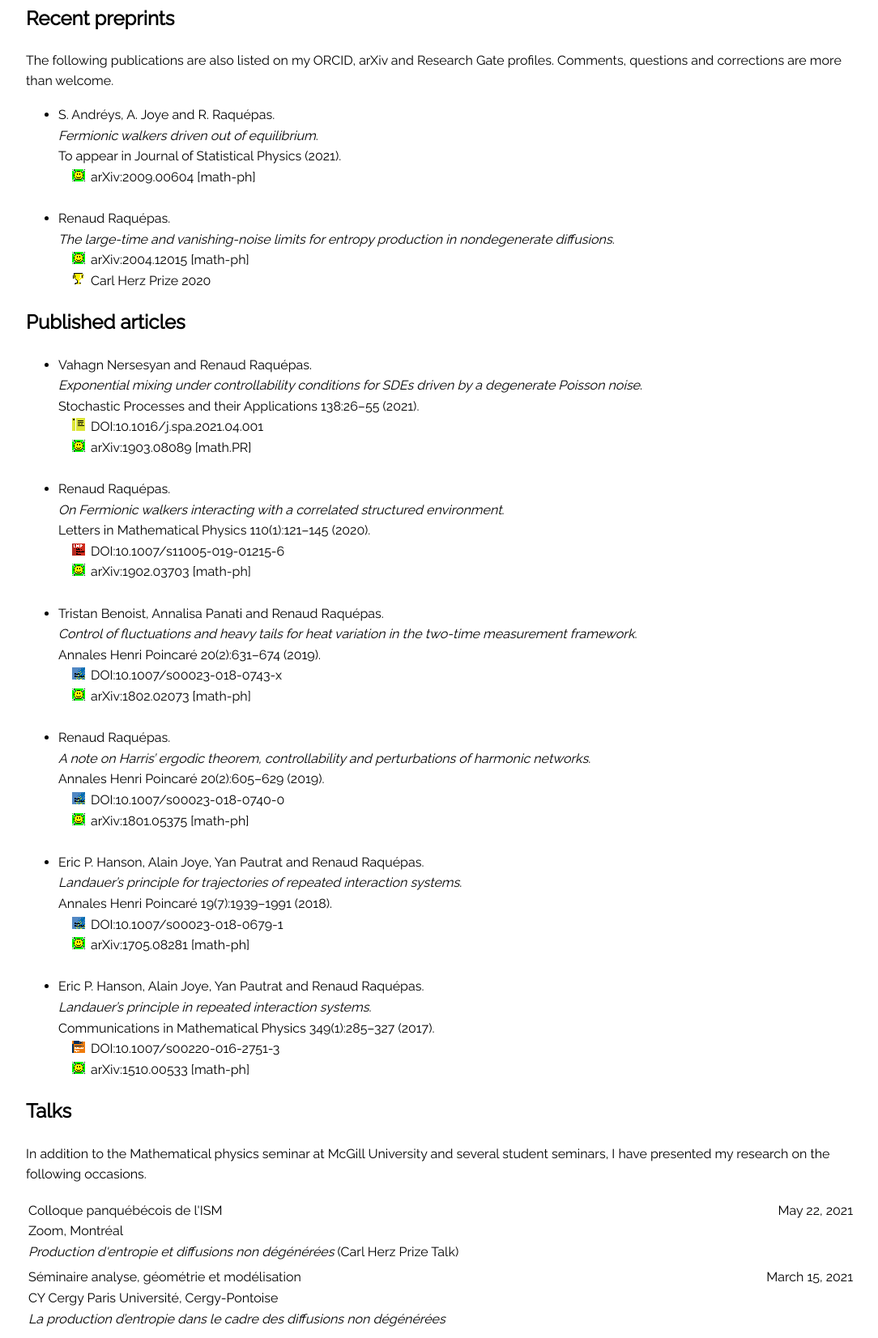
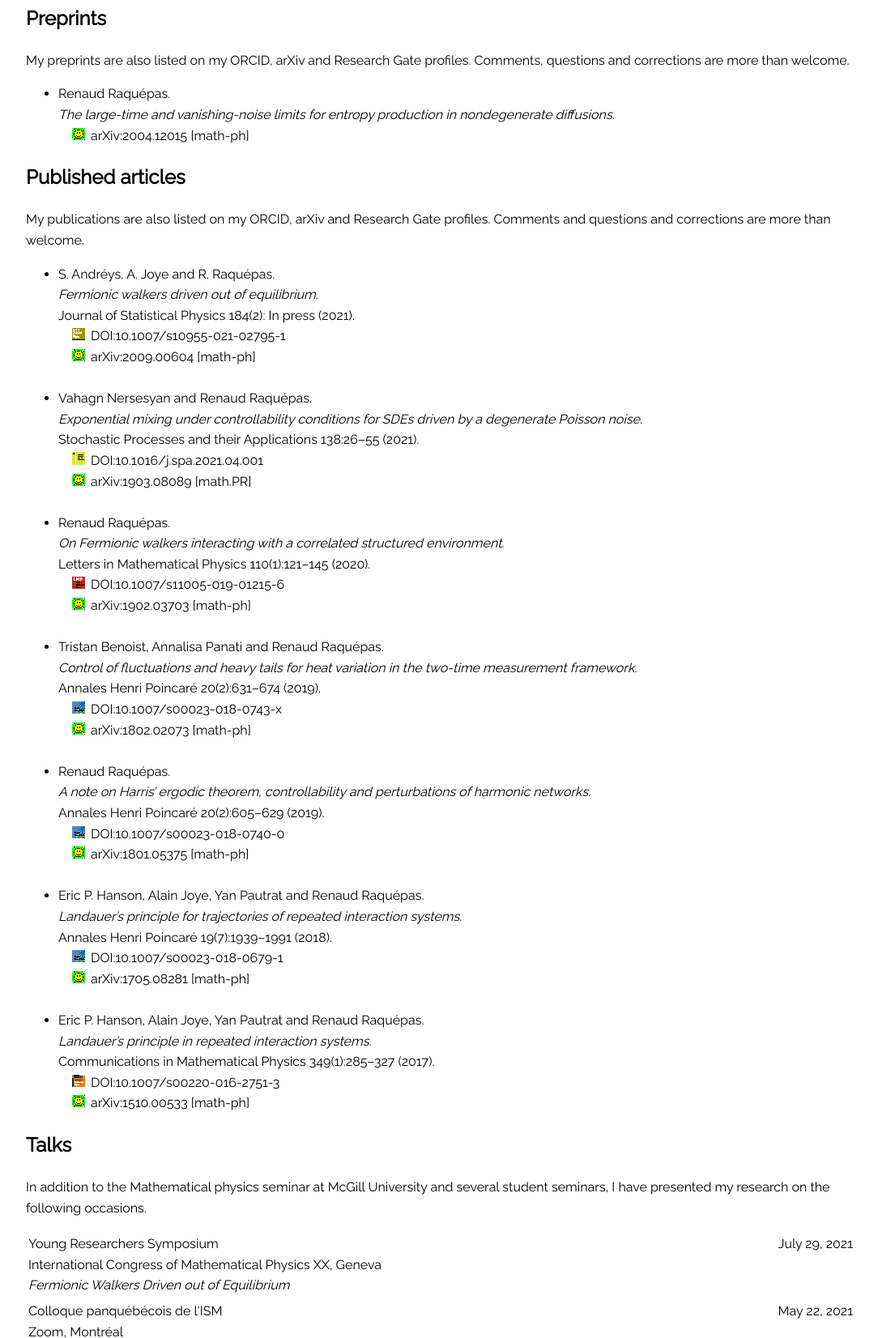
Before and after one commit to renaudraquepas/renaudraquepas.github.io, a plain HTML site: page publi.html in a window 1280 px wide. Shown: the part 76-1728 px from the top of the page at 81% size, without its empty margins (96-1180 px from the left). Drawn offline with Linux system fonts and the light colour scheme.

Commit message:
August 2021 update

```diff
--- a/publi.html
+++ b/publi.html
@@ -21,30 +21,34 @@
 
 <hr>
 
-<h2>Recent preprints</h2>
+<h2>Preprints</h2>
 
 <p>
-  The following publications are also listed on my <a href="https://orcid.org/0000-0002-7311-0425">ORCID</a>, <a href="https://arxiv.org/a/0000-0002-7311-0425.html">arXiv</a> and <a href="https://www.researchgate.net/profile/Renaud_Raquepas">Research Gate</a> profiles. Comments, questions and corrections are more than welcome.
+  My preprints are also listed on my <a href="https://orcid.org/0000-0002-7311-0425">ORCID</a>, <a href="https://arxiv.org/a/0000-0002-7311-0425.html">arXiv</a> and <a href="https://www.researchgate.net/profile/Renaud_Raquepas">Research Gate</a> profiles. Comments, questions and corrections are more than welcome.
 </p>
 
 <ul>
-    <li> S. Andréys, A. Joye and R. Raquépas. <br> <i>Fermionic walkers driven out of equilibrium</i>. <br> To appear in Journal of Statistical Physics (2021).
-      <ul>
-        <li style="list-style-image: url('arxiv-icon.png')"><a href="http://arxiv.org/abs/2009.00604">arXiv:2009.00604 [math-ph]</a></li>
-      </ul>
-    </li>
-    <br>
     <li> Renaud Raquépas. <br> <i>The large-time and vanishing-noise limits for entropy production in nondegenerate diffusions</i>.
       <ul>
         <li style="list-style-image: url('arxiv-icon.png')"><a href="http://arxiv.org/abs/2004.12015">arXiv:2004.12015 [math-ph]</a></li>
-        <li style="list-style-image: url('prize-icon.png')"><a href="http://ism.uqam.ca/~ism/accueil/a-propos/fondation-carl-herz/prix-carl-herz/">Carl Herz Prize 2020</a></li>
       </ul>
     </li>
 </ul>
 
 <h2>Published articles</h2>
 
+<p>
+  My publications are also listed on my <a href="https://orcid.org/0000-0002-7311-0425">ORCID</a>, <a href="https://arxiv.org/a/0000-0002-7311-0425.html">arXiv</a> and <a href="https://www.researchgate.net/profile/Renaud_Raquepas">Research Gate</a> profiles. Comments and questions and corrections are more than welcome.
+</p>
+
 	<ul>
+      <li> S. Andréys, A. Joye and R. Raquépas. <br> <i>Fermionic walkers driven out of equilibrium</i>. <br> Journal of Statistical Physics 184(2): In press (2021).
+        <ul>
+          <li style="list-style-image: url('jsp-icon.png')"><a href="https://rdcu.be/coRBZ">DOI:10.1007/s10955-021-02795-1</a></li>
+          <li style="list-style-image: url('arxiv-icon.png')"><a href="http://arxiv.org/abs/2009.00604">arXiv:2009.00604 [math-ph]</a></li>
+        </ul>
+      </li>
+      <br>
       <li> Vahagn Nersesyan and Renaud Raquépas. <br> <i>Exponential mixing under controllability conditions for SDEs driven by a degenerate Poisson noise</i>. <br> Stochastic Processes and their Applications 138:26–55 (2021).
         <ul>
           <li style="list-style-image: url('spa-icon.png')"><a href="https://www.sciencedirect.com/science/article/abs/pii/S030441492100048X?via%3Dihub">DOI:10.1016/j.spa.2021.04.001</a></li>
@@ -99,6 +103,19 @@
 
     <p> In addition to the Mathematical physics seminar at McGill University and several student seminars, I have presented my research on the following occasions.
     </p>
+
+    <table style="width:100%">
+       <tr>
+          <td>
+             Young Researchers Symposium <br>
+             International Congress of Mathematical Physics XX, Geneva <br>
+             <i>Fermionic Walkers Driven out of Equilibrium</i>
+          </td>
+          <td align="right" valign="top">
+             July 29, 2021
+          </td>
+       </tr>
+    </table>
 
     <table style="width:100%">
        <tr>
```
Also changed, not shown: fr/index.html (+4 -4 lines), index.html (+1 -1 lines).
